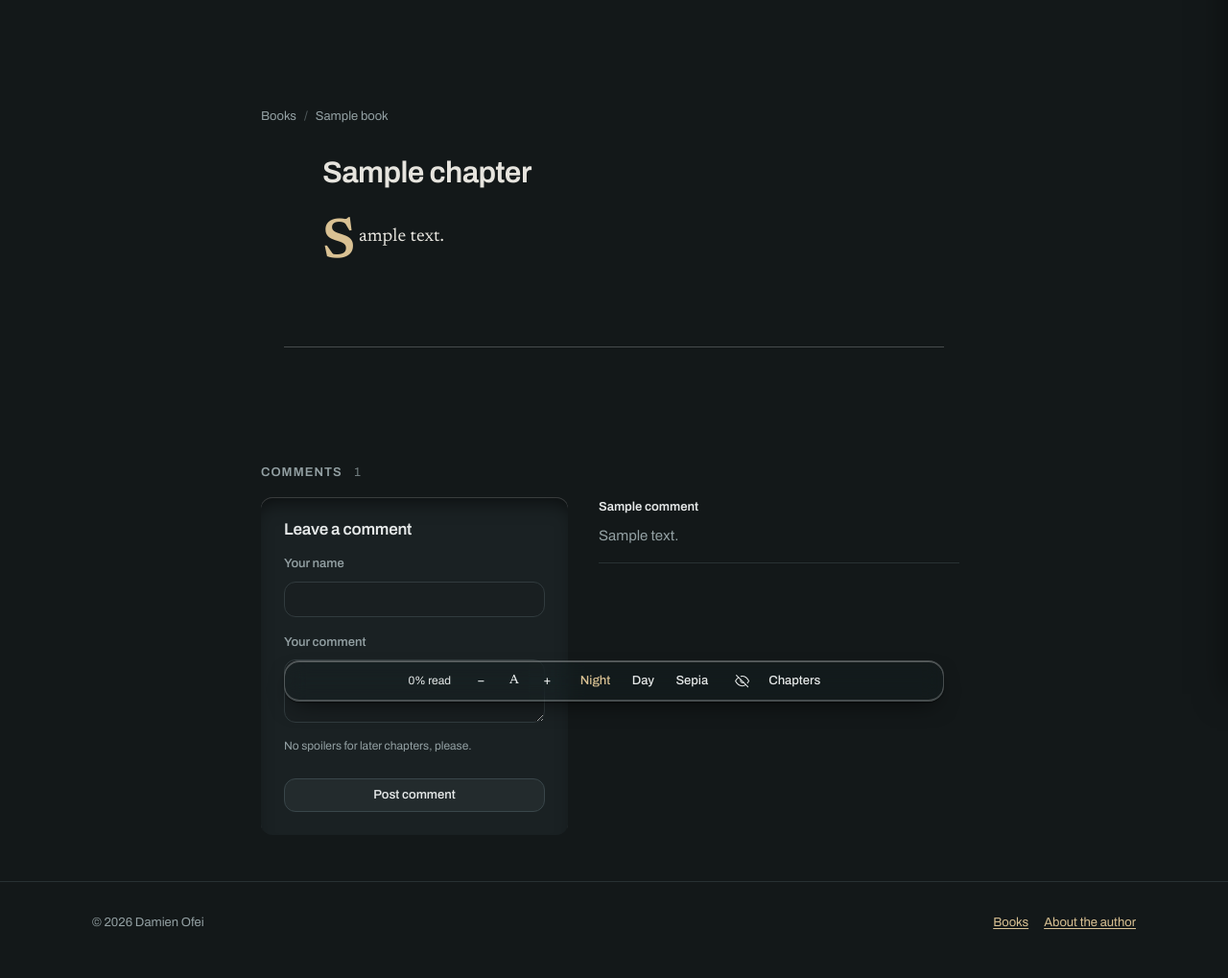
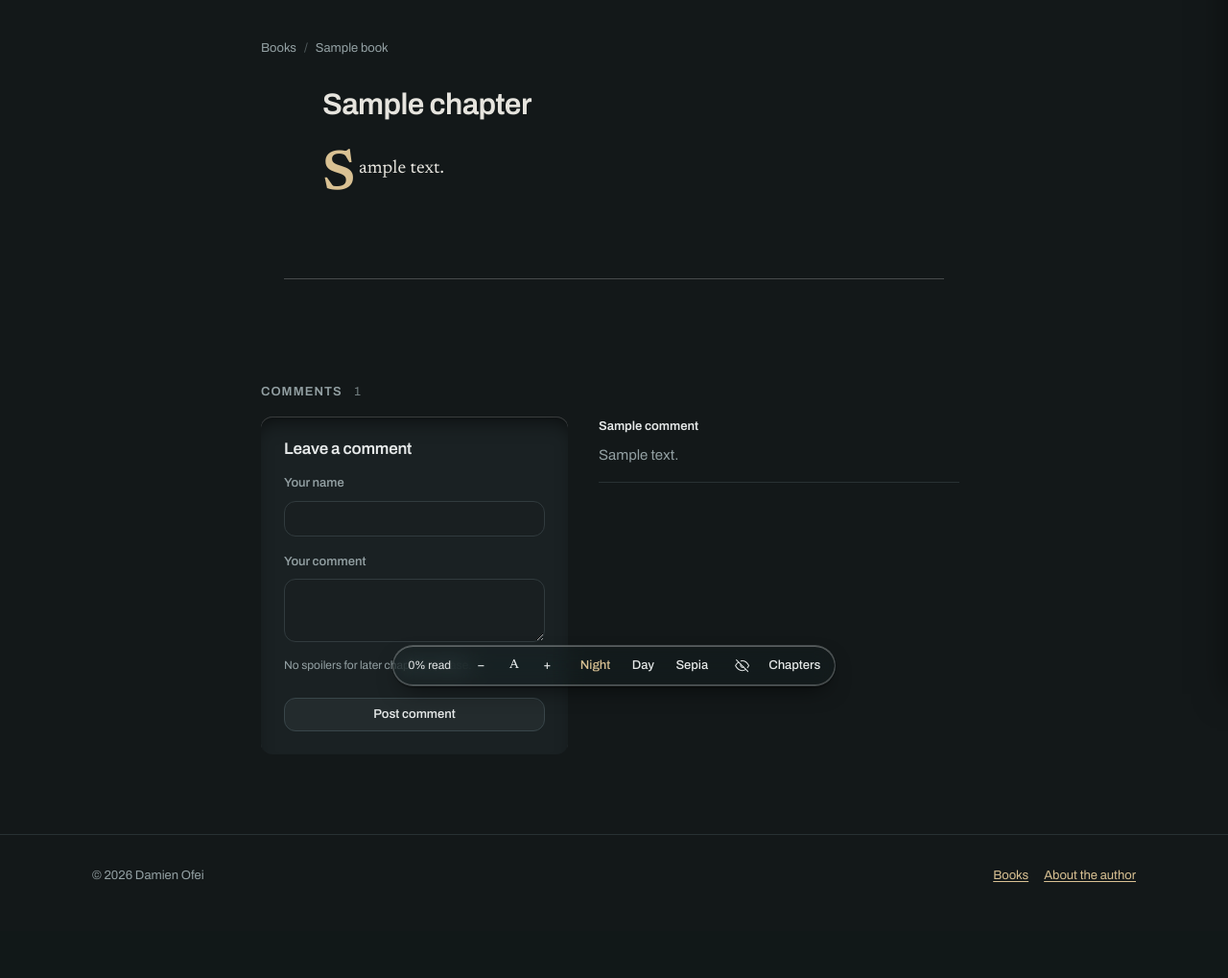
Before and after one commit to damien-deathstalker/Library, a Django app: page /reader/read/1/1/ in a window 1280 px wide. Shown: the part 61-1080 px from the top of the page at 96% size. After the commit the page ends 980 px from the top, so only its background shows below. Run offline with Django 3.2, Linux system fonts and the light colour scheme; tables that the repository leaves empty hold one stand-in row (values such as "Sample post").

Commit message:
Dock the reader pill into the foot of the chapter
The pill no longer widens into a floating bar. It now lives in the chapter

foot, in a dock row directly above the previous/next links, and is only

lifted out to float at the bottom of the screen while the reader is up in

the words. Reaching the end of the chapter settles it back into the section.

- Move the pill markup into .sheet__foot and reserve the dock's height either

  way, so docking is a lift out of the page and nothing around it moves.

- Docked, the pill spans the section with space-between, squared corners and

  no floating drop shadow; hiding it there no longer slides it off the page.

- Detect docking from the dock row reaching the bottom of the screen, with

  the dock's own height as the hysteresis band so it cannot flip on the

  boundary.

- Correct --pill-h to the measured fold point (354px / 5rem), drop the dead

  --pill-rest and --pill-gap, and stop the foot's inner padding pushing the

  chapter nav away from the pill.

```diff
--- a/reader/templates/reader/read.html
+++ b/reader/templates/reader/read.html
@@ -17,12 +17,56 @@ The one piece of chrome that never leaves.
 <div class="page page--reading">
 
     {% comment %}
-    The reading instrument, floating over the page: how far you have read on
-    the left, the type size in the middle, and on the right the three things
-    that change what you are looking at or where you can go. It stays put,
-    because a control you have to summon is a control you have not got. The
-    eye puts it away when the words are all that matter, and scrolling back
-    up brings it out again.
+    The chapter list, since the page no longer carries a rail for it.
+    {% endcomment %}
+    <aside class="chapter-drawer" id="chapterDrawer" data-drawer aria-label="Chapters" inert>
+        <div class="chapter-drawer__head">
+            <p class="toc__title">Chapters</p>
+            <button class="rail-btn" type="button" data-drawer-close>Close</button>
+        </div>
+        <ol class="toc__list">
+            {% for chptr in chapters %}
+            <li class="toc__item">
+                <a class="toc__link" href="{% url 'reader_chapter' book.id chptr.id %}"
+                    {% if chptr.id == chapter.id %}aria-current="page"{% endif %}>{{ chptr.title }}</a>
+            </li>
+            {% endfor %}
+        </ol>
+    </aside>
+    <button class="drawer-scrim" type="button" data-drawer-close tabindex="-1" aria-hidden="true"></button>
+
+    <div class="read" data-read>
+        <div>
+            <nav class="crumbs" aria-label="Breadcrumb">
+                <a href="{% url 'shelf_index' %}">Books</a>
+                <span class="crumbs__sep">/</span>
+                <a href="{% url 'reader_index' book.id %}">{{ book.name }}</a>
+            </nav>
+
+            {% comment %}
+            Focusable but not tabbable: when the controls are put away the
+            button that did it goes with them, and focus has to land
+            somewhere real rather than back at the top of the document.
+            {% endcomment %}
+            <article class="sheet" tabindex="-1">
+                <div class="sheet__inner">
+                    <h1 class="read__title">{{ chapter.title }}</h1>
+                    <div class="prose" style="font-family: {{ book.font_stack }}">{{ chapter.content|paragraphs }}</div>
+                </div>
+
+                <div class="sheet__foot">
+                    <div class="reader-dock" data-pill-dock>
+                    {% comment %}
+                    The reading instrument. It lives here, in the foot of the
+                    chapter, just above the way on: how far you have read on the
+                    left, the type size in the middle, and on the right the three
+                    things that change what you are looking at or where you can
+                    go. While you are reading it is lifted out of the page and
+                    floats at the bottom of the screen, because that is the only
+                    moment any of it is wanted; reach the end of the chapter and
+                    it settles back into this section. The eye puts it away when
+                    the words are all that matter, and scrolling up brings it
+                    out again.
                     {% endcomment %}
                     <div class="reader-pill" data-reader-pill>
 
--- a/shelf/static/shelf/css/app.css
+++ b/shelf/static/shelf/css/app.css
@@ -92,10 +92,10 @@
   /* How far the page must travel before chrome is allowed to hide, and the
      largest scroll delta still treated as jitter rather than intent. */
   --scroll-hush: 6px;
-  /* The floating reader pill. --pill-h is its real height, declared so the
-     page can reserve exactly that much room at the top; the narrow override
-     covers the two-row version. */
-  --pill-gap: var(--sp-3);
+  /* The reader pill. --pill-h is its real height, declared so the page can
+     reserve exactly that much room at the foot of the screen and so the dock
+     it settles into is the right size; the narrow override covers the two-row
+     version. */
   --pill-h: 3.2rem;
   /* Width of the chapter drawer. The scrim's dimming is inset by the same
      amount, which is load-bearing rather than tidy: the dimming exists to say
@@ -1444,11 +1444,10 @@ a:hover {
   display: block;
   max-inline-size: 46rem;
   margin-inline: auto;
-  /* The pill floats, so it takes no space of its own. Reserve exactly its
-     resting height here, otherwise the first line of every chapter opens
-     underneath it. */
-  padding-block-start: calc(var(--pill-gap) + var(--pill-h) + var(--sp-5));
-  padding-block-end: var(--sp-7);
+  /* The pill floats over the foot of the screen, so the page has to leave the
+     last of its content clear of it. */
+  padding-block-start: var(--sp-4);
+  padding-block-end: calc(var(--pill-h) + var(--sp-6));
 }
 
 /* Scoped to the chapter page: the book overview keeps its card, because there
@@ -1464,37 +1463,43 @@ a:hover {
   padding-inline: 0;
 }
 
+/* The foot carries its own space above it, and the pill now sits in that
+   space. Leaving the inner's block padding in place would push the chapter
+   nav twice as far from the pill as it needs to be. */
+.read .sheet__foot .sheet__inner {
+  padding-block: 0;
+}
+
 @media (max-width: 40rem) {
   .read .sheet {
     padding-inline: 0;
   }
 }
 
-/* ---- The floating pill --------------------------------------------------
-   The reading instrument, sitting over the page rather than in it: how far
-   you have read, the type size, the room you are in, and the way to the
-   chapter list. It floats so it stays reachable halfway down a long chapter,
-   which is the only time any of those are wanted.
+/* ---- The reader pill ------------------------------------------------------
+   The reading instrument. It belongs to the foot of the chapter, sitting just
+   above the way on, and while you are reading it is lifted out of that section
+   and floats at the bottom of the screen — the only moment any of it is
+   wanted. Reaching the end of the chapter puts it back where it lives.
    ------------------------------------------------------------------------ */
 
-/* Where the pill rests. Normally below the top bar; when the top bar has
-   retracted there is nothing left to sit under but the progress line. */
-:root {
-  --pill-rest: calc(var(--chrome-h) + var(--pill-gap));
-}
-
-:root[data-chrome='hidden'] {
-  --pill-rest: calc(var(--progress-h) + var(--sp-2));
-}
-
 /* Below this the four groups no longer fit on one row and the pill folds in
-   two. --pill-h has to follow, or the page reserves one row's worth of space
-   and the second row lands on the first line of the chapter. 368px is where
-   the measured pill stops fitting. */
-@media (max-width: 23rem) {
+   two. --pill-h has to follow, or the dock reserves one row's worth of space
+   and the folded pill lands on the chapter links. 354px is where the measured
+   pill stops fitting. */
+@media (max-width: 354px) {
   :root {
-    --pill-h: 5.6rem;
-  }
+    --pill-h: 5rem;
+  }
+}
+
+/* The section it settles into. Its height is reserved either way, so docking is
+   a lift out of the page and nothing around it moves. The gap below it is the
+   chapter nav's own, so the two never add up to a canyon. */
+.reader-dock {
+  display: flex;
+  align-items: center;
+  min-block-size: var(--pill-h);
 }
 
 .reader-pill {
@@ -1523,10 +1528,11 @@ a:hover {
     inset 0 1px 0 var(--glass-sheen),
     inset 0 -1px 0 var(--glass-rim);
   transition: inset-block-end var(--t-med) var(--ease-out),
-    inset-block-start var(--t-med) var(--ease-out),
     translate var(--t-med) var(--ease-out),
     opacity var(--t-fast) linear,
-    visibility var(--t-fast) linear;
+    visibility var(--t-fast) linear,
+    border-radius var(--t-med) var(--ease-out),
+    box-shadow var(--t-med) var(--ease-out);
 }
 
 @supports (backdrop-filter: blur(1px)) or (-webkit-backdrop-filter: blur(1px)) {
@@ -1539,22 +1545,34 @@ a:hover {
 /* Put away on purpose, by the eye in the pill. Scrolling back up brings it
    out, so the reader never has to hunt for it and never has to keep it out
    of the way either. Visibility goes with opacity so a hidden pill leaves
-   the tab order instead of becoming a row of unclickable stops. */
+   the tab order instead of becoming a row of unclickable stops. Once it has
+   settled into the foot there is nothing below it to be pushed out of the
+   way of, so it simply goes. */
 :root[data-controls='hidden'] .reader-pill {
   translate: 0 180%;
   opacity: 0;
   visibility: hidden;
 }
 
-/* Bar mode: when near the chapter navigation/footer, the pill stretches out
-   to fill the width above the nav links rather than floating as a tight pill. */
-:root[data-pill-mode='bar'] .reader-pill {
-  inset-block-end: calc(env(safe-area-inset-bottom, 0) + var(--sp-2));
-  inline-size: min(80ch, calc(100% - var(--sp-6)));
+:root[data-controls='hidden'][data-pill-mode='docked'] .reader-pill {
+  translate: none;
+}
+
+/* Settled: the pill is no longer over the page, it is part of the chapter's
+   foot. Full width of the section, squared into the same corners as the
+   chapter links below it, and with the floating drop gone — nothing here is
+   hovering, so it should not look as though it were. */
+:root[data-pill-mode='docked'] .reader-pill {
+  position: static;
+  inset: auto;
+  inline-size: 100%;
   max-inline-size: none;
-  justify-content: center;
-  padding-inline: var(--sp-2);
-  border-radius: var(--radius-xl);
+  margin-inline: 0;
+  /* Across the full width of the section rather than bunched at one end, so it
+     reads as a row of the page rather than a control dropped on it. */
+  justify-content: space-between;
+  border-radius: var(--radius-lg);
+  box-shadow: inset 0 1px 0 var(--glass-sheen);
 }
 
 /* Inside the pill the groups are not separate boxes: one surface divided by
@@ -1562,12 +1580,6 @@ a:hover {
 .reader-pill .rail-group {
   background: none;
   border: 0;
-  flex: 1 1 auto;
-  justify-content: center;
-}
-
-:root[data-pill-mode='bar'] .reader-pill .rail-group {
-  flex: 0 1 auto;
 }
 
 .reader-pill__read {
@@ -1598,11 +1610,6 @@ a:hover {
 
   .reader-pill__read {
     display: none;
-  }
-
-  :root[data-pill-mode='bar'] .reader-pill {
-    inline-size: calc(100% - var(--sp-4));
-    border-radius: var(--radius-lg);
   }
 }
 
--- a/shelf/static/shelf/js/app.js
+++ b/shelf/static/shelf/js/app.js
@@ -149,7 +149,6 @@
     var progress = document.querySelector('[data-read-progress]');
     var fill = document.querySelector('[data-read-progress-fill]');
     var label = document.querySelector('[data-read-label]');
-    var foot = document.querySelector('.sheet__foot');
     if (!pill || !progress) return;
 
     var hideToggle = document.querySelector('[data-hide-controls]');
@@ -222,26 +221,33 @@
       }
     }
 
-    /* ---- Direction ----------------------------------------------------- */
-
     var ticking = false;
 
+    /* ---- Where the pill lives ------------------------------------------
+       The pill's real home is the foot of the chapter, just above the way
+       on. While the reader is up in the words it is lifted out of that
+       section and floats at the bottom of the screen; the dock row arriving
+       at the bottom edge of the screen is the cue to hand it back. The band
+       is the dock's own height, so a reader parked exactly on the boundary
+       does not flip it twice over.
+       -------------------------------------------------------------------- */
+
+    var dock = document.querySelector('[data-pill-dock]');
+    var docked = false;
+
     function updatePillMode() {
-      if (!foot || !pill) return;
-      var footRect = foot.getBoundingClientRect();
-      var windowHeight = window.innerHeight;
-      /* When the footer comes into view (top of footer within viewport),
-         switch to bar mode so pill sits just above the nav area.
-         The threshold gives a bit of buffer so it transitions smoothly. */
-      if (footRect.top <= windowHeight + 40) {
-        root.setAttribute('data-pill-mode', 'bar');
-      } else {
-        root.setAttribute('data-pill-mode', 'pill');
-      }
+      if (!dock || !pill) return;
+      var row = dock.getBoundingClientRect();
+      var bottom = window.innerHeight;
+      var next = docked ? row.bottom > bottom - row.height : row.top < bottom;
+      root.setAttribute('data-pill-mode', next ? 'docked' : 'float');
+      docked = next;
     }
 
     paintProgress();
     updatePillMode();
+
+    /* ---- Direction ----------------------------------------------------- */
 
     function onScroll() {
       if (ticking) return;
```
Also changed, not shown: other parts of reader/templates/reader/read.html (+0 -39 lines), src/css/reader.css (+55 -48 lines), src/css/tokens.css (+4 -4 lines). Lines whose indentation alone changed are shown as unchanged.
